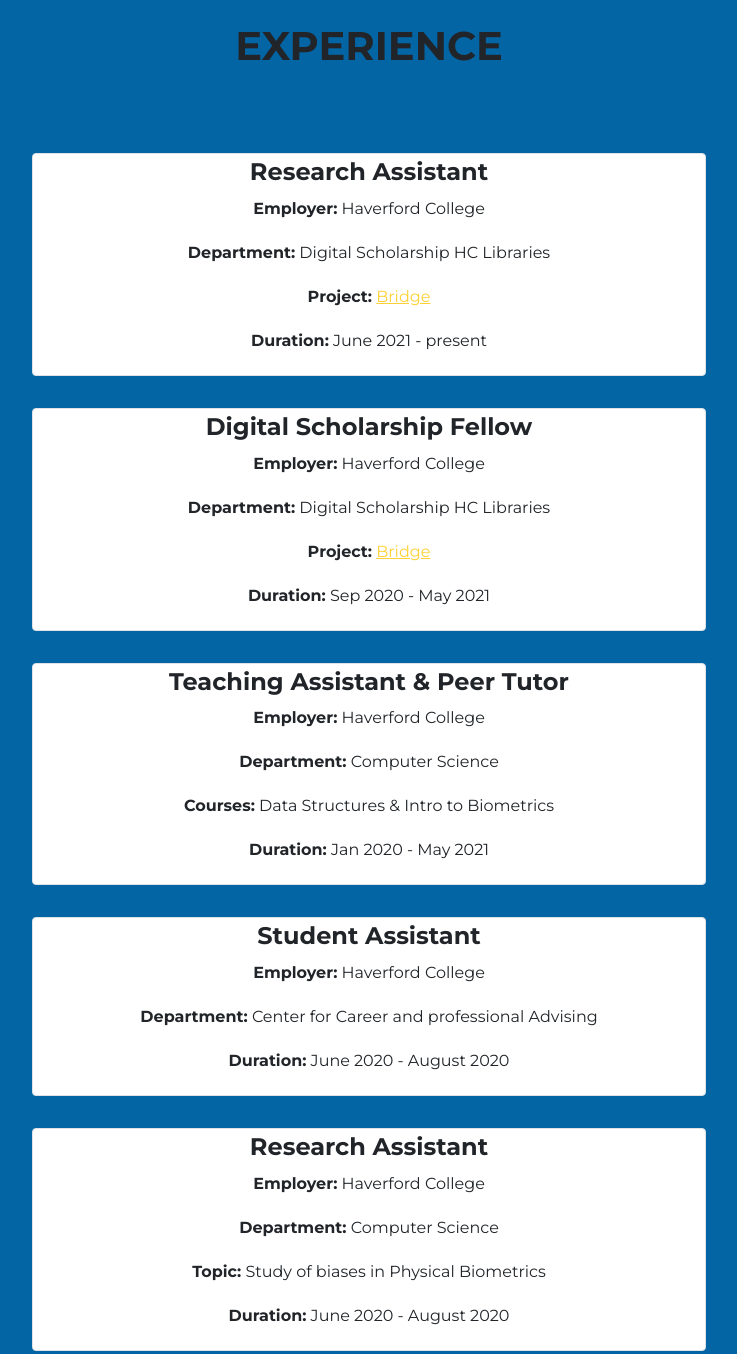
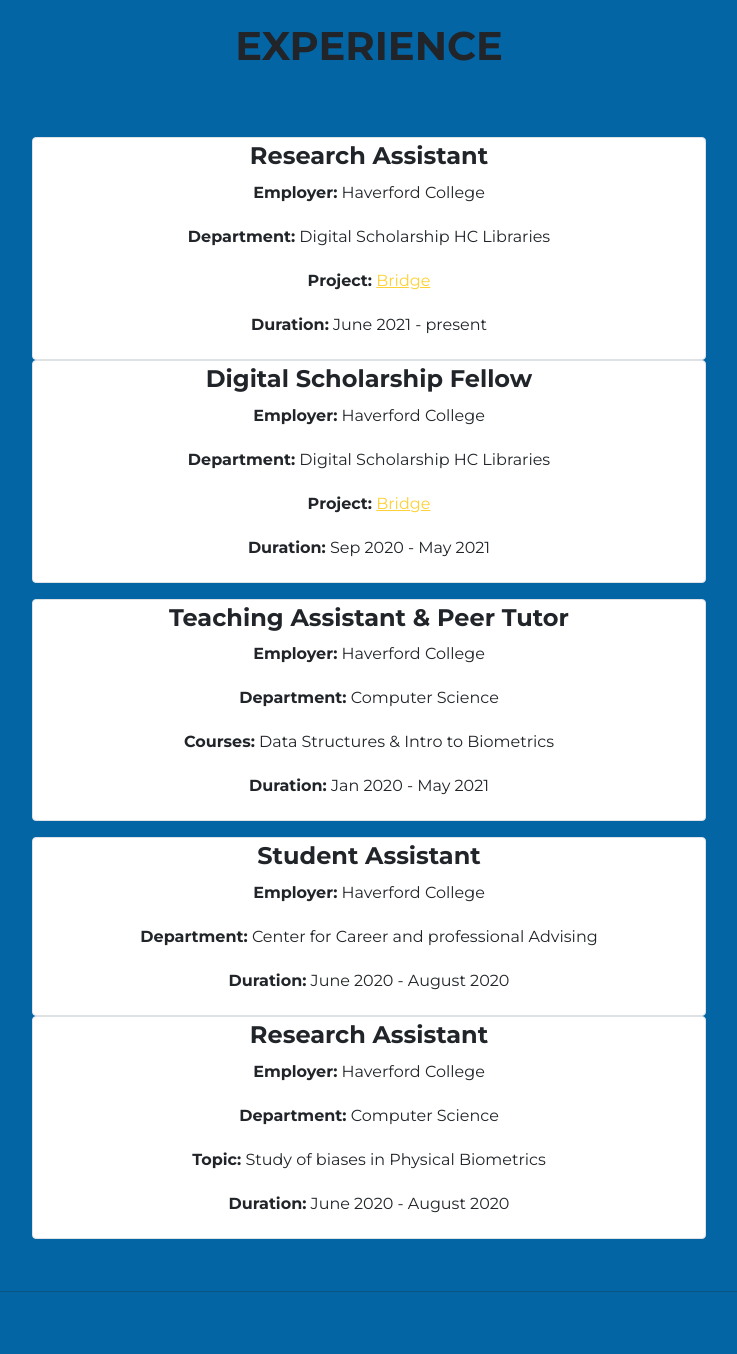
Before and after one commit to gulesh/myPortfolio, a plain HTML site: page index.html in a window 1280 px wide. Shown: the part 2720-4074 px from the top of the page, without its empty margins (271-1008 px from the left). Drawn offline with Linux system fonts and the light colour scheme.

Commit message:
layout change

```diff
--- a/index.html
+++ b/index.html
@@ -176,14 +176,14 @@
                 </div>
             </div>
            <div class="row m-5 p-1 border-primary justify-content-center">
-               <div class="col-lg-8  my-3 text-center bg-white img-thumbnail grow grow-on-over">
+               <div class="col-lg-8 text-center bg-white img-thumbnail grow grow-on-over">
                    <h4 class="text-dark"> Research Assistant </h4>
                    <p class="text-dark"><strong>Employer:</strong> Haverford College</p>
                    <p class="text-dark"><strong>Department:</strong> Digital Scholarship  HC Libraries</p>
                    <p class="text-dark"><strong>Project:</strong> <a href="https://bridge.haverford.edu"> Bridge </a></p>
                    <p class="text-dark"><strong>Duration:</strong> June 2021 - present</p>
                </div>
-               <div class="col-lg-8  my-3  text-center bg-white img-thumbnail grow grow-on-over">
+               <div class="col-lg-8  text-center bg-white img-thumbnail grow grow-on-over">
                     <h4 class="text-dark"> Digital Scholarship Fellow</h4>
                     <p class="text-dark"><strong>Employer:</strong> Haverford College</p>
                     <p class="text-dark"><strong>Department:</strong> Digital Scholarship HC Libraries</p>
@@ -198,13 +198,13 @@
                     <p class="text-dark"><strong>Courses:</strong> Data Structures & Intro to Biometrics</p>
                     <p class="text-dark"><strong>Duration:</strong> Jan 2020 - May 2021</p>
                 </div>
-                <div class="col-lg-8  my-3  text-center bg-white img-thumbnail grow grow-on-over">
+                <div class="col-lg-8  text-center bg-white img-thumbnail grow grow-on-over">
                     <h4 class="text-dark"> Student Assistant</h4>
                     <p class="text-dark"><strong>Employer:</strong> Haverford College</p>
                     <p class="text-dark"><strong>Department:</strong> Center for Career and professional Advising </p>
                     <p class="text-dark"><strong>Duration:</strong> June 2020 - August 2020</p>
                 </div>
-                <div class="col-lg-8  my-3  text-center bg-white img-thumbnail grow grow-on-over">
+                <div class="col-lg-8  text-center bg-white img-thumbnail grow grow-on-over">
                     <h4 class="text-dark"> Research Assistant</h4>
                     <p class="text-dark"><strong>Employer:</strong> Haverford College</p>
                     <p class="text-dark"><strong>Department:</strong> Computer Science</p>
```
